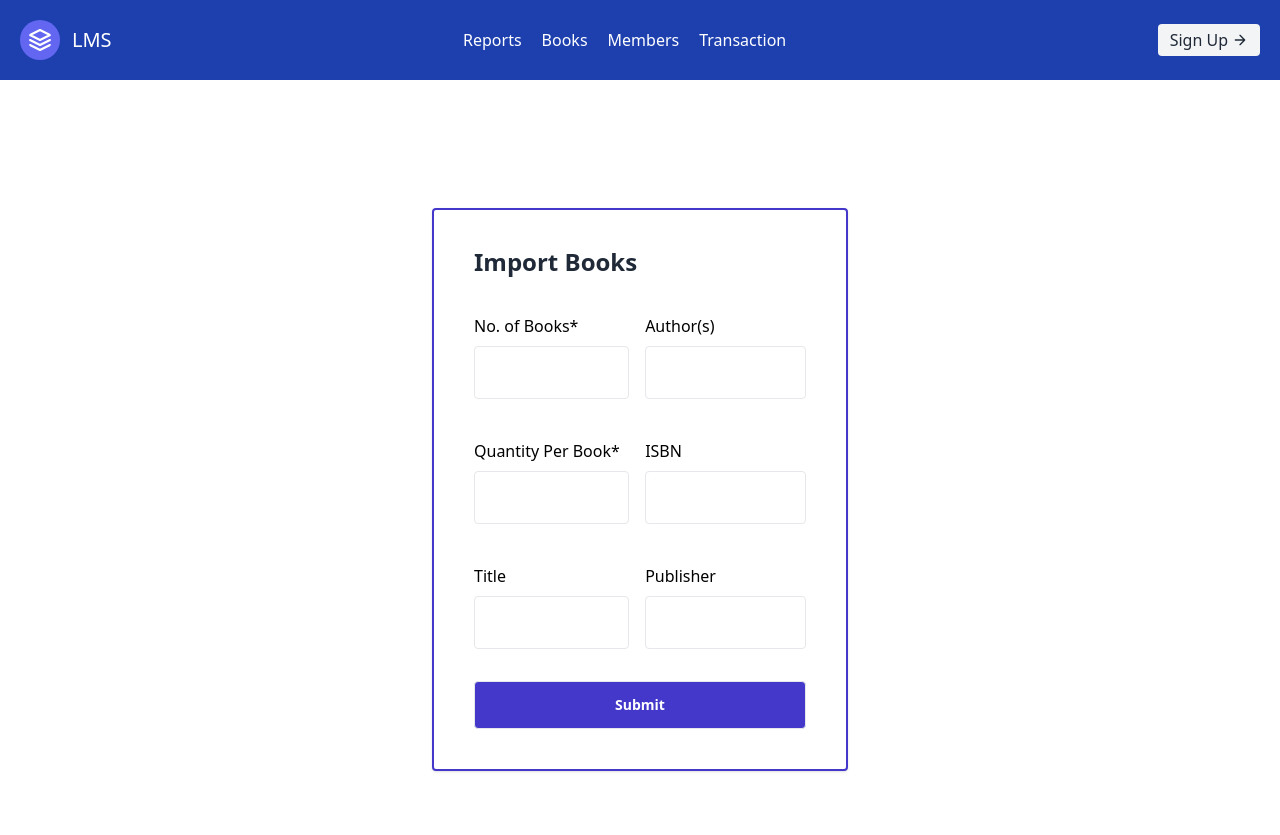
After one commit to Sushil1204/lms, a Flask app: page /import_books in a window 1280 px wide. The commit adds this page. Run offline with Flask 3, Linux system fonts and the light colour scheme; some libraries are stand-ins or nearby versions.

Commit message:
feature added import books and minor css changes

```diff
--- a/app.py
+++ b/app.py
@@ -1,9 +1,10 @@
+from crypt import methods
 from flask import Flask, flash, render_template, url_for, redirect, request
 import requests
 from flask_mysqldb import MySQL
 import MySQLdb
 from wtforms import Form, validators, StringField, FloatField, IntegerField, DateField, SelectField
-
+import urllib
 
 app = Flask(__name__)
 app.secret_key = "sushilpundkar"
@@ -16,6 +17,7 @@ app.config['MYSQL_PASSWORD'] = 'Sushil@1204'
 app.config['MYSQL_PORT'] = 3306
 app.config['MYSQL_DB'] = 'library'
 app.config['MYSQL_CURSORCLASS'] = 'DictCursor'
+app.config['MYSQL_SQL_MODE'] = 'NO_ZERO_DATE,NO_ZERO_IN_DATE'
 
 # Initialise MYSQL
 mysql = MySQL(app)
@@ -184,6 +186,9 @@ class BookForm(Form):
     publisher = StringField('Publisher', [validators.Length(min=2, max=255)])
     total_quantity = IntegerField(
         'Total No. of Books', [validators.NumberRange(min=1)])
+    no_of_books = IntegerField('No. of Books*', [validators.NumberRange(min=1)])
+    quantity_per_book = IntegerField(
+        'Quantity Per Book*', [validators.NumberRange(min=1)])
 
 @app.route('/add_book', methods=['GET', 'POST'])
 def add_book():
@@ -248,8 +253,8 @@ def viewBook(id):
     # Execute SQL Query
     result = cur.execute("SELECT * FROM books WHERE id=%s", [id])
     book = cur.fetchone()
-    print(book)
 
+    cur.close()
     # Render Template
     if result > 0:
         return render_template('bookDetails.html', book=book)
@@ -258,7 +263,113 @@ def viewBook(id):
         return render_template('bookDetails.html', warning=msg)
 
     # Close DB Connection
-    cur.close()
+
+class ImportBooks(Form):
+    no_of_books = IntegerField('No. of Books*', [validators.NumberRange(min=1)])
+    quantity_per_book = IntegerField(
+        'Quantity Per Book*', [validators.NumberRange(min=1)])
+    title = StringField(
+        'Title', [validators.Optional(), validators.Length(min=2, max=255)])
+    author = StringField(
+        'Author(s)', [validators.Optional(), validators.Length(min=2, max=255)])
+    isbn = StringField(
+        'ISBN', [validators.Optional(), validators.Length(min=10, max=10)])
+    publisher = StringField(
+        'Publisher', [validators.Optional(), validators.Length(min=2, max=255)])
+
+
+# Import Books from Frappe API
+@app.route('/import_books', methods=['GET','POST'])
+def importBooks():
+    #get form data from request
+    form = ImportBooks(request.form)
+
+    #To handle Post request
+    if request.method == 'POST' and form.validate():
+        # Create request structure
+        url  = 'https://frappe.io/api/method/frappe-library?'
+        parameters = {'page': 1}
+
+        if form.title.data:
+            parameters['title'] = form.title.data
+        if form.author.data:
+            parameters['author'] = form.author.data
+        if form.isbn.data:
+            parameters['isbn'] = form.isbn.data
+        if form.publisher.data:
+            parameters['publisher'] = form.publisher.data
+
+        # Create MySQLCursor
+        cur = mysql.connection.cursor()
+
+        # loops and requests
+        books_imported = 0
+        repeated_book_ids = []
+        while (books_imported != form.no_of_books.data):
+            r = requests.get(url + urllib.parse.urlencode(parameters))
+            res = r.json()
+
+            #break if message is empty
+            if not res['message']:
+                break
+
+            for book in res['message']:
+                result = cur.execute("SELECT id FROM books WHERE id=%s", [book['bookID']]) # check if book with same id already exists
+                book_found = cur.fetchone()
+
+                if(not book_found):
+                     # Execute SQL Query
+                    cur.execute("INSERT INTO books (id,title,author,average_rating,isbn,isbn13,language_code,num_pages,ratings_count,text_reviews_count,publication_date,publisher,total_quantity,available_quantity) VALUES (%s, %s, %s, %s, %s, %s, %s, %s, %s, %s, %s, %s, %s, %s)", [
+                        book['bookID'],
+                        book['title'],
+                        book['authors'],
+                        book['average_rating'],
+                        book['isbn'],
+                        book['isbn13'],
+                        book['language_code'],
+                        book['  num_pages'],
+                        book['ratings_count'],
+                        book['text_reviews_count'],
+                        book['publication_date'].format('YYYY-MM-DD'),
+                        book['publisher'],
+                        form.quantity_per_book.data,
+                        # When a book is first added, available_quantity = total_quantity
+                        form.quantity_per_book.data
+                    ])
+                    books_imported += 1
+                    if books_imported == form.no_of_books.data:
+                        break
+                else:
+                    repeated_book_ids.append(book['bookID'])
+            parameters['page'] = parameters['page'] + 1
+
+            # Commit to DB
+        mysql.connection.commit()
+
+        # Close DB Connection
+        cur.close()
+
+        # Flash Success/Warning Message
+        msg = str(books_imported) + "/" + \
+            str(form.no_of_books.data) + " books have been imported. "
+        msgType = 'success'
+        if books_imported != form.no_of_books.data:
+            msgType = 'warning'
+            if len(repeated_book_ids) > 0:
+                msg += str(len(repeated_book_ids)) + \
+                    " books were found with already exisiting IDs."
+            else:
+                msg += str(form.no_of_books.data - books_imported) + \
+                    " matching books were not found."
+
+        flash(msg, msgType)
+
+        # Redirect to show all books
+        return redirect(url_for('books'))
+
+    # To handle GET request to route
+    return render_template('importBooks.html', form=form)
+
 
 if __name__ == '__main__':
     app.jinja_env.auto_reload = True
--- /dev/null
+++ b/templates/importBooks.html
@@ -0,0 +1,47 @@
+{% extends 'layout.html' %}
+{% block body %}
+
+<div class="h-full w-full py-16 px-4">
+    <div class="flex flex-col items-center justify-center">
+        <div
+            class="bg-white shadow rounded lg:w-1/3  md:w-1/2 w-full p-10 mt-16 border-2 border-solid border-indigo-700">
+            <p tabindex="0" class="focus:outline-none text-2xl font-extrabold leading-6 text-gray-800 mb-4">Import Books
+            </p>
+            {% from "includes/formHelper.html" import render_field %}
+            <form method="POST" action="">
+                <div class="grid lg:grid-rows-3 lg:grid-flow-col gap-4">
+                    <div class="mt-6">
+                        {{render_field(form.no_of_books, class_="border rounded outline-none text-xl font-medium leading-none
+                        text-gray-800 py-3 w-full pl-3 mt-2")}}
+                    </div>
+                    <div class="mt-6">
+                        {{render_field(form.quantity_per_book,class_="border rounded outline-none text-xl font-medium leading-none
+                        text-gray-800 py-3 w-full pl-3 mt-2")}}
+                    </div>
+                    <div class="mt-6">
+                        {{render_field(form.title, class_="border rounded outline-none text-xl font-medium leading-none
+                        text-gray-800 py-3 w-full pl-3 mt-2")}}
+                    </div>
+                    <div class="mt-6">
+                        {{render_field(form.author,class_="border rounded outline-none text-xl font-medium leading-none
+                        text-gray-800 py-3 w-full pl-3 mt-2")}}
+                    </div>
+                    <div class="mt-6">
+                        {{render_field(form.isbn, class_="border rounded outline-none text-xl font-medium leading-none
+                        text-gray-800 py-3 w-full pl-3 mt-2")}}
+                    </div>
+                    <div class="mt-6">
+                        {{render_field(form.publisher,class_="border rounded outline-none text-xl font-medium leading-none
+                        text-gray-800 py-3 w-full pl-3 mt-2")}}
+                    </div>
+                </div>
+                <div class="mt-8">
+                    <button role="button" value="submit"
+                        class="focus:ring-2 focus:ring-offset-2 focus:ring-indigo-700 text-sm font-semibold leading-none text-white focus:outline-none bg-indigo-700 border rounded hover:bg-indigo-600 py-4 w-full">Submit</button>
+                </div>
+            </form>
+        </div>
+    </div>
+</div>
+
+{% endblock %}
```
Also changed, not shown: templates/bookDetails.html (+76 -32 lines), templates/books.html (+22 -18 lines).
